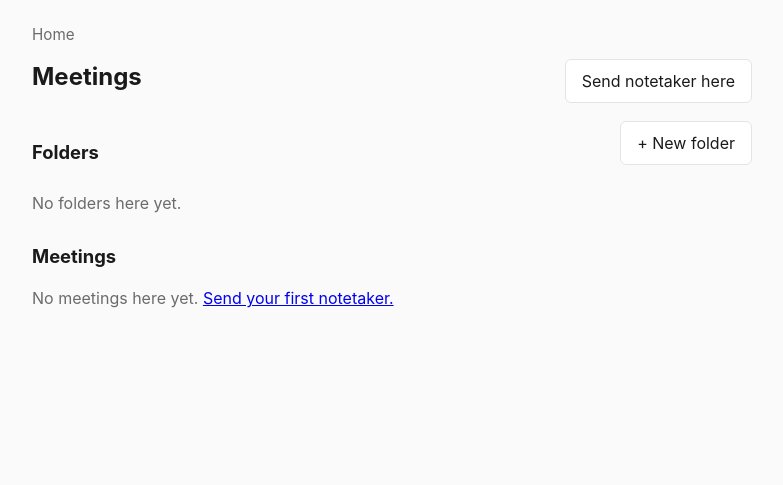
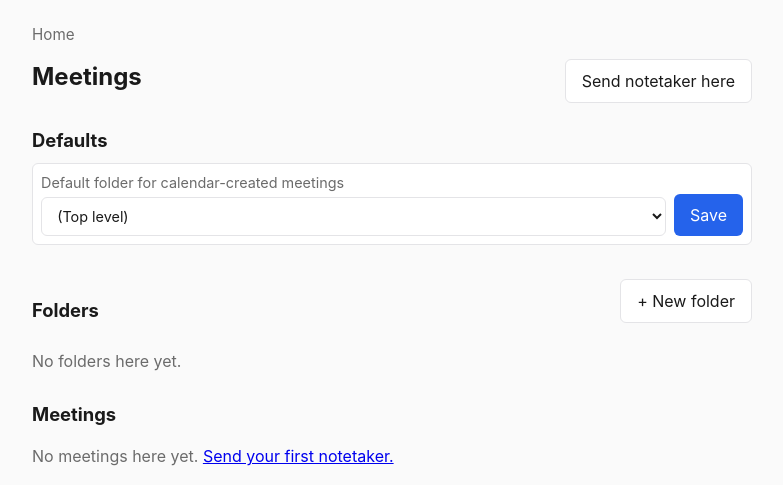
Before and after one commit to ars377/recallai-project, a FastAPI app: page /browse in a window 1280 px wide. Shown: the part 99-584 px from the top of the page, without its empty margins (248-1031 px from the left). Run offline with FastAPI, Linux system fonts and the light colour scheme.

Commit message:
Created default folder dropdown for user to select for meeting files

```diff
--- a/app.py
+++ b/app.py
@@ -68,6 +68,7 @@ app.mount("/static", StaticFiles(directory="static"), name="static")
 templates = Jinja2Templates(directory="templates")
 
 JOBS_FILE = MEETINGS_ROOT / "_jobs.json"
+SETTINGS_FILE = MEETINGS_ROOT / "_settings.json"
 WEBHOOK_LOG_FILE = MEETINGS_ROOT / "_webhooks.jsonl"
 ALLOWED_DOWNLOADS = {"transcript.txt", "summary.txt"}
 MEETING_URL_RE = re.compile(r"^https?://", re.IGNORECASE)
@@ -192,6 +193,47 @@ def jobs_repath(old: str, new: str) -> None:
             job["folder"] = _replace_path_prefix(job.get("folder"), old, new)
             job["parent_path"] = _replace_path_prefix(job.get("parent_path"), old, new)
         _jobs_save_unlocked(jobs)
+
+
+def _settings_load_unlocked() -> dict:
+    if not SETTINGS_FILE.exists():
+        return {}
+    try:
+        settings = json.loads(SETTINGS_FILE.read_text())
+    except json.JSONDecodeError:
+        return {}
+    return settings if isinstance(settings, dict) else {}
+
+
+def _settings_save_unlocked(settings: dict) -> None:
+    MEETINGS_ROOT.mkdir(parents=True, exist_ok=True)
+    tmp = SETTINGS_FILE.with_name(f"{SETTINGS_FILE.name}.tmp")
+    tmp.write_text(json.dumps(settings, indent=2))
+    tmp.replace(SETTINGS_FILE)
+
+
+def settings_load() -> dict:
+    with _JOBS_LOCK:
+        return _settings_load_unlocked()
+
+
+def settings_repath(old: str, new: str) -> None:
+    with _JOBS_LOCK:
+        settings = _settings_load_unlocked()
+        current = settings.get("default_parent_path")
+        if isinstance(current, str):
+            settings["default_parent_path"] = _replace_path_prefix(current, old, new) or ""
+            _settings_save_unlocked(settings)
+
+
+def settings_clear_default_under(rel_path: str) -> None:
+    rel_path = rel_path.strip("/")
+    with _JOBS_LOCK:
+        settings = _settings_load_unlocked()
+        current = settings.get("default_parent_path")
+        if isinstance(current, str) and _is_same_or_child(current, rel_path):
+            settings["default_parent_path"] = ""
+            _settings_save_unlocked(settings)
 
 
 def jobs_mark_deleted(rel_path: str) -> None:
@@ -358,9 +400,15 @@ def run_calendar_bot_pipeline(bot_id: str, calendar_event: dict, job_id: str) ->
     """Process a Calendar V2-scheduled bot after it finishes."""
     try:
         title = event_title(calendar_event)
-        folder = make_meeting_folder(title, _calendar_event_date(calendar_event), "")
+        job = jobs_find(id=job_id)
+        parent_path = (job.get("parent_path") or default_parent_path()).strip().strip("/")
+        try:
+            safe_parent_folder(parent_path)
+        except HTTPException:
+            parent_path = default_parent_path()
+        folder = make_meeting_folder(title, _calendar_event_date(calendar_event), parent_path)
         relative = folder.resolve().relative_to(MEETINGS_ROOT.resolve())
-        jobs_update(job_id, folder=str(relative), status="joining")
+        jobs_update(job_id, folder=str(relative), parent_path=parent_path, status="joining")
         final_status = _save_finished_bot_outputs(bot_id, folder, job_id)
         webhook_log(
             {
@@ -401,12 +449,13 @@ def register_calendar_bot_job(
     if existing:
         return existing.get("id")
 
+    parent_path = default_parent_path()
     job = {
         "id": str(uuid.uuid4()),
         "source": "calendar_v2",
         "subject": event_title(calendar_event),
         "meeting_url": bot_ref.get("meeting_url") or calendar_event.get("meeting_url"),
-        "parent_path": "",
+        "parent_path": parent_path,
         "started_at": dt.datetime.now().isoformat(timespec="seconds"),
         "status": "scheduled",
         "folder": None,
@@ -454,6 +503,26 @@ def safe_parent_folder(rel_path: str) -> Path:
     if is_meeting_folder(path):
         raise HTTPException(status_code=400, detail="Cannot create a meeting inside another meeting")
     return path
+
+
+def default_parent_path() -> str:
+    path = (settings_load().get("default_parent_path") or "").strip().strip("/")
+    if not path:
+        return ""
+    try:
+        safe_parent_folder(path)
+    except HTTPException:
+        return ""
+    return path
+
+
+def settings_set_default_parent(path: str) -> None:
+    path = path.strip().strip("/")
+    safe_parent_folder(path)
+    with _JOBS_LOCK:
+        settings = _settings_load_unlocked()
+        settings["default_parent_path"] = path
+        _settings_save_unlocked(settings)
 
 
 def breadcrumbs(rel_path: str) -> list[dict]:
@@ -550,6 +619,7 @@ def rename_route(path: str = Form(...), new_name: str = Form(...)):
         raise HTTPException(status_code=400, detail=str(e))
     new_rel = str(new_entry.resolve().relative_to(MEETINGS_ROOT.resolve()))
     jobs_repath(old_path, new_rel)
+    settings_repath(old_path, new_rel)
     return _back_to(_parent_of(new_rel))
 
 
@@ -562,6 +632,7 @@ def delete_route(path: str = Form(...)):
     except ValueError as e:
         raise HTTPException(status_code=400, detail=str(e))
     jobs_mark_deleted(old_path)
+    settings_clear_default_under(old_path)
     return _back_to(_parent_of(old_path))
 
 
@@ -576,6 +647,7 @@ def move_route(path: str = Form(...), dest_parent: str = Form("")):
         raise HTTPException(status_code=400, detail=str(e))
     new_rel = str(new_entry.resolve().relative_to(MEETINGS_ROOT.resolve()))
     jobs_repath(old_path, new_rel)
+    settings_repath(old_path, new_rel)
     return _back_to(dest_parent)
 
 
@@ -588,6 +660,12 @@ def create_folder_route(parent_path: str = Form(""), name: str = Form(...)):
     except ValueError as e:
         raise HTTPException(status_code=400, detail=str(e))
     return _back_to(parent_path)
+
+
+@app.post("/settings/default-folder")
+def set_default_folder_route(default_parent_path: str = Form("")):
+    settings_set_default_parent(default_parent_path)
+    return RedirectResponse(url="/browse", status_code=303)
 
 
 @app.get("/browse", response_class=HTMLResponse)
@@ -611,6 +689,9 @@ def browse(request: Request, path: str = ""):
     running = [j for j in jobs if j.get("status") not in {"completed", "failed"}]
     recent = [j for j in jobs if j.get("status") in {"completed", "failed"}][:5]
 
+    all_folders = list_all_folders()
+    default_folder = default_parent_path()
+
     return templates.TemplateResponse(
         "browse.html",
         {
@@ -619,7 +700,8 @@ def browse(request: Request, path: str = ""):
             "breadcrumbs": breadcrumbs(path),
             "folders": folder_entries,
             "meetings": meeting_entries,
-            "all_folders": list_all_folders(),
+            "all_folders": all_folders,
+            "default_parent_path": default_folder,
             "running": running if not path else [],
             "recent": recent if not path else [],
         },
@@ -757,6 +839,7 @@ async def recall_calendar_webhook(request: Request, background_tasks: Background
     for event in events:
         event_id = event.get("id")
         title = event_title(event)
+        existing_bot_ids = {ref.get("bot_id") for ref in scheduled_bot_refs(event) if ref.get("bot_id")}
         if event.get("is_deleted"):
             skipped.append({"id": event_id, "title": title, "reason": "deleted"})
             print(f"[recall-calendar] skip deleted {event_id} {title}")
@@ -771,6 +854,8 @@ async def recall_calendar_webhook(request: Request, background_tasks: Background
             continue
         job_ids = []
         for bot_ref in scheduled_bot_refs(scheduled_event):
+            if bot_ref.get("bot_id") in existing_bot_ids:
+                continue
             job_id = register_calendar_bot_job(background_tasks, scheduled_event, bot_ref)
             if job_id:
                 job_ids.append(job_id)
--- a/static/style.css
+++ b/static/style.css
@@ -195,6 +195,23 @@ select:focus { outline: 2px solid var(--accent); outline-offset: 1px; }
   padding: 0.5rem;
 }
 .inline-form input[type="text"] { flex: 1; }
+
+.settings-panel {
+  margin: 1rem 0 1.5rem;
+}
+.settings-panel h2 {
+  margin-top: 0;
+}
+.settings-form {
+  align-items: flex-end;
+}
+.settings-form label {
+  flex: 1;
+  min-width: 220px;
+}
+.settings-form select {
+  width: 100%;
+}
 
 /* folder + meeting entry lists */
 .entry-list { list-style: none; padding: 0; margin: 0.5rem 0 0; }
--- a/templates/browse.html
+++ b/templates/browse.html
@@ -19,6 +19,24 @@
     {% endif %}
   </div>
 </div>
+
+{% if not path %}
+<section class="settings-panel">
+  <h2>Defaults</h2>
+  <form action="/settings/default-folder" method="post" class="inline-form settings-form">
+    <label>
+      <span>Default folder for calendar-created meetings</span>
+      <select name="default_parent_path">
+        <option value="" {% if not default_parent_path %}selected{% endif %}>(Top level)</option>
+        {% for d in all_folders %}
+        <option value="{{ d }}" {% if d == default_parent_path %}selected{% endif %}>{{ d.replace('/', ' / ') }}</option>
+        {% endfor %}
+      </select>
+    </label>
+    <button type="submit">Save</button>
+  </form>
+</section>
+{% endif %}
 
 {% if running %}
 <section>
```
Also changed, not shown: README.md.
